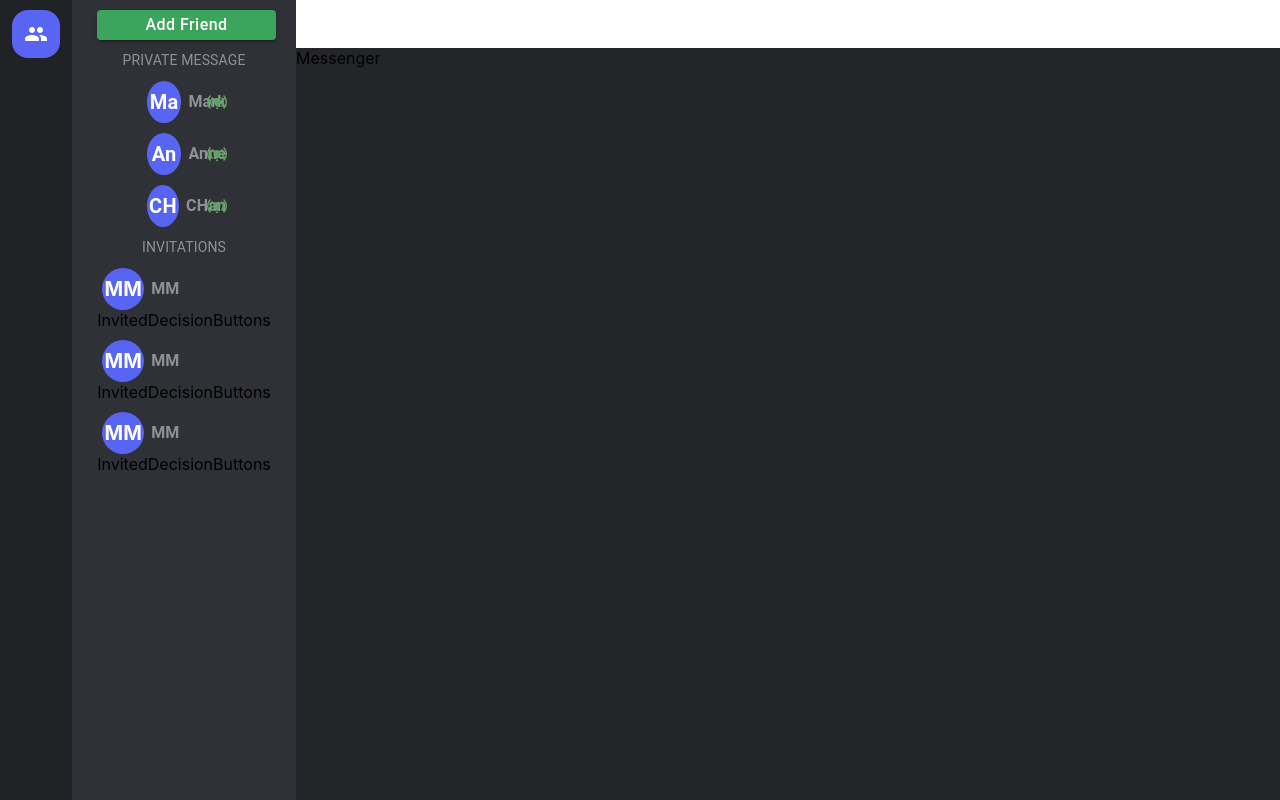
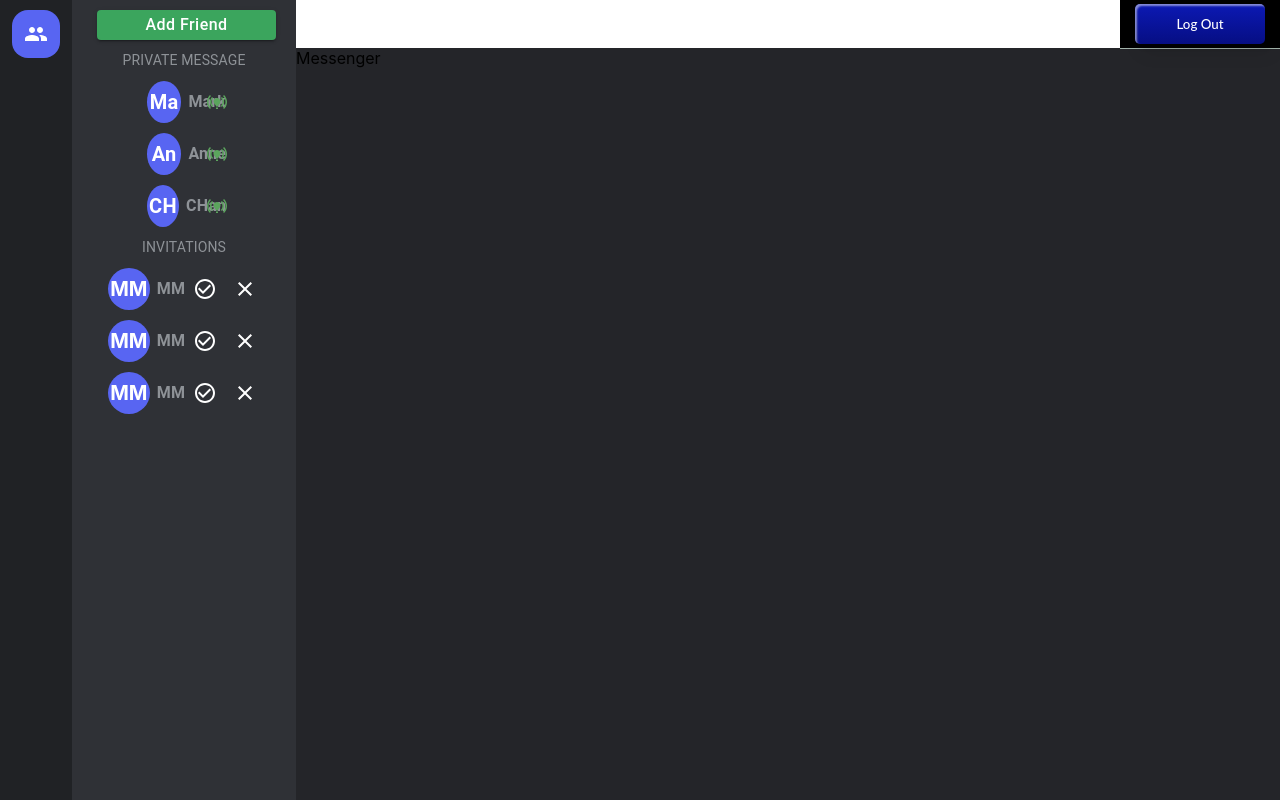
Before and after one commit to mubasshir00/barta, a React (Create React App) app in the folder barta-client/: page /dashboard in a window 1280 px wide. Built offline with nearby package versions, Linux system fonts and the light colour scheme; sample sign-in values are in the browser's storage.

Commit message:
add logout

```diff
--- a/barta-client/src/components/AppBar/AppBar.css
+++ b/barta-client/src/components/AppBar/AppBar.css
@@ -2,9 +2,10 @@
     position: absolute;
     right: 0;
     top: 0;
+    /* width: 100%; */
     height: 48px;
-    border-bottom: 1px solid black;
-    background-color: #36393f;
+    border-bottom: 1px solid rgb(162, 179, 171);
+    background-color: #000000;
     width: calc(100%-326px);
     display: flex;
     align-items: center;
--- a/barta-client/src/components/AppBar/Appbar.js
+++ b/barta-client/src/components/AppBar/Appbar.js
@@ -1,9 +1,10 @@
 import React from 'react'
-
+import DropDown from '../shared/DropDown';
+import './AppBar.css'
 const Appbar = () => {
-  return (
-    <div>Appbar</div>
-  )
+  return <div className="main_container">
+    <DropDown/>
+  </div>;
 }
 
 export default Appbar
--- a/barta-client/src/components/FriendSiderBar/InvitedDecisionButtons.js
+++ b/barta-client/src/components/FriendSiderBar/InvitedDecisionButtons.js
@@ -1,9 +1,30 @@
+import { CheckCircleOutline, Clear, ClearAllOutlined } from '@mui/icons-material';
+import { Box, IconButton } from '@mui/material'
 import React from 'react'
 
-const InvitedDecisionButtons = () => {
+const InvitedDecisionButtons = ({
+  disabled,
+  acceptInvitationHandler,
+  rejectInvitationHandler,
+}) => {
   return (
-    <div>InvitedDecisionButtons</div>
-  )
-}
+    <Box sx={{ display: "flex" }}>
+      <IconButton
+        style={{ color: "white" }}
+        disabled={disabled}
+        onClick={acceptInvitationHandler}
+      >
+        <CheckCircleOutline />
+      </IconButton>
+      <IconButton
+        style={{ color: "white" }}
+        disabled={disabled}
+        onClick={rejectInvitationHandler}
+      >
+        <Clear/>
+      </IconButton>
+    </Box>
+  );
+};
 
 export default InvitedDecisionButtons
--- a/barta-client/src/components/FriendSiderBar/PendingInvitationsListItem.js
+++ b/barta-client/src/components/FriendSiderBar/PendingInvitationsListItem.js
@@ -21,27 +21,38 @@ const PendingInvitationsListItem = ({
   }
   return (
     <Tooltip title={mail}>
-      <div style={{width:'100%'}}>
-        <Box sx={{
-          width:'100%',
-          height:'42px',
-          marginTop:'10px',
-          display:'flex',
-          alignItems:'center',
-          justifyContent:'space-between'
-        }}>
-          <Avatar username={username}/>
-          <Typography sx={{
-            marginLeft:"7px",
-            fontWeight:700,
-            color:"#8e9297",
-            flexGrow:1
-          }} variant="subtitle1">{username}</Typography>
+      <div style={{ width: "100%" }}>
+        <Box
+          sx={{
+            width: "100%",
+            height: "42px",
+            marginTop: "10px",
+            display: "flex",
+            alignItems: "center",
+            justifyContent: "space-between",
+          }}
+        >
+          <Avatar username={username} />
+          <Typography
+            sx={{
+              marginLeft: "7px",
+              fontWeight: 700,
+              color: "#8e9297",
+              flexGrow: 1,
+            }}
+            variant="subtitle1"
+          >
+            {username}
+          </Typography>
+          <InvitedDecisionButtons
+            disabled={buttonsDisabled}
+            acceptInvitation={handleAcceptInvitation}
+            rejectInvitationHandler={handleRejectInvitation}
+          />
         </Box>
-        <InvitedDecisionButtons disabled={buttonsDisabled} acceptInvitation={handleAcceptInvitation}/>
       </div>
     </Tooltip>
-  )
+  );
 }
 
 export default PendingInvitationsListItem
--- /dev/null
+++ b/barta-client/src/components/shared/DropDOwn.css
@@ -0,0 +1,30 @@
+.custom-btn {
+    width: 130px;
+    height: 40px;
+    color: #fff;
+    border-radius: 5px;
+    padding: 10px 25px;
+    font-family: 'Lato', sans-serif;
+    font-weight: 500;
+    background: transparent;
+    cursor: pointer;
+    transition: all 0.3s ease;
+    position: relative;
+    display: inline-block;
+    box-shadow: inset 2px 2px 2px 0px rgba(255, 255, 255, .5),
+        7px 7px 20px 0px rgba(0, 0, 0, .1),
+        4px 4px 5px 0px rgba(0, 0, 0, .1);
+    outline: none;
+}
+
+/* 1 */
+.btn-1 {
+    background: rgb(6, 14, 131);
+    background: linear-gradient(0deg, rgba(6, 14, 131, 1) 0%, rgba(12, 25, 180, 1) 100%);
+    border: none;
+}
+
+.btn-1:hover {
+    background: rgb(0, 3, 255);
+    background: linear-gradient(0deg, rgba(0, 3, 255, 1) 0%, rgba(2, 126, 251, 1) 100%);
+}
--- /dev/null
+++ b/barta-client/src/components/shared/DropDown.js
@@ -0,0 +1,12 @@
+import React from 'react'
+import { logout } from '../utils/auth';
+import './DropDOwn.css'
+const DropDown = () => {
+  return (
+    <div>
+      <button onClick={logout} class="custom-btn btn-1">Log Out</button>
+    </div>
+  );
+}
+
+export default DropDown
--- a/barta-client/src/components/utils/auth.js
+++ b/barta-client/src/components/utils/auth.js
@@ -1,4 +1,4 @@
 export const logout = () =>{
     localStorage.clear();
-    window.location.pathname = "/login";
+    window.location.pathname = "/";
 }
--- a/barta-client/src/pages/Dashboard.js
+++ b/barta-client/src/pages/Dashboard.js
@@ -1,18 +1,37 @@
-import React from "react";
+import React, { useEffect } from "react";
+import { connect } from "react-redux";
 import Appbar from "../components/AppBar/Appbar";
 import FriendSiderBar from "../components/FriendSiderBar/FriendSiderBar";
 import Messenger from "../components/Messenger/Messenger";
 import SiderBar from "../components/SideBar/SiderBar";
+import { logout } from "../components/utils/auth";
+import { getActions, setUserDetails } from "../store/actions/authActions";
 import "./../styles/Dashboard.css";
-const Dashboard = () => {
+
+const Dashboard = ({setUserDetails}) => {
+  useEffect(()=>{
+    const userDetails = localStorage.getItem("user");
+    if(!userDetails){
+      // window.location.pathname = "login"
+      logout();
+    } else {
+      setUserDetails(JSON.parse(userDetails));
+    }
+  },[])
   return (
     <div className="dashboard_wrapper">
       <SiderBar />
       <FriendSiderBar />
       <Messenger />
-      {/* <Appbar/> */}
+      <Appbar/>
     </div>
   );
 };
 
-export default Dashboard;
+const mapActionsToProps = (dispatch) =>{
+  return {
+    ...getActions(dispatch),
+  }
+}
+
+export default connect(null,mapActionsToProps)(Dashboard);
--- a/barta-client/src/store/actions/authActions.js
+++ b/barta-client/src/store/actions/authActions.js
@@ -12,11 +12,12 @@ export const getActions = (dispatch) =>{
         login : (userDatils,history) => dispatch(login(userDatils,history)),
         register : (userDatils,history) =>
             dispatch(register(userDatils,history)),
+        setUserDetails: (userDetails) => dispatch(setUserDetails(userDetails))
     }
 }
 
 // set user details e action type get hbe
-const setUserDetails = (userDatils) =>{
+export const setUserDetails = (userDatils) =>{
     return {
         type : authActions.SET_USER_DETAILS,
         userDatils,
```
